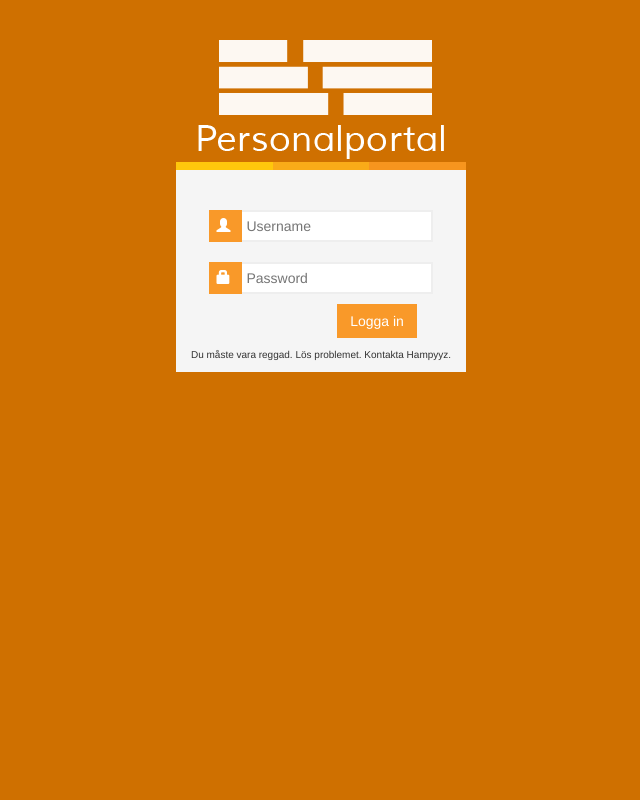
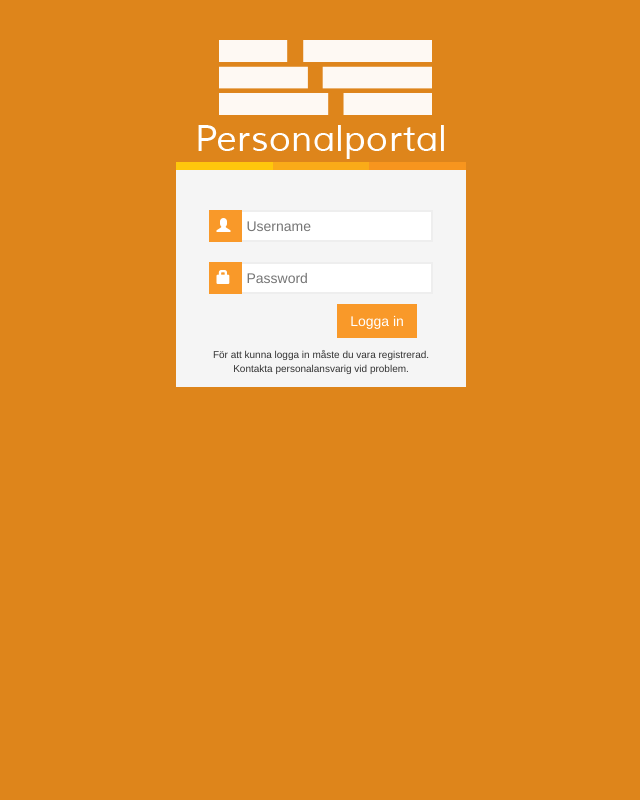
Before and after one commit to frihu306/Portalen, a PHP site: page /login.php in a window 1280 px wide. Shown: the whole page, without its empty margins (319-959 px from the left). Run offline with PHP 8.4, Linux system fonts and the light colour scheme.

Commit message:
something login?

```diff
--- a/login.php
+++ b/login.php
@@ -43,7 +43,7 @@ if(isset($_POST['log_in']))
     <style type="text/css">
       /* Override some defaults */
       html, body {
-        background-color: #cf7000;
+        background-color: #de851b;
       }
       body {
         padding-top: 40px;
@@ -167,7 +167,7 @@ cursor: auto;
 					  <button class="btn primary" type="submit" name="log_in">Logga in</button>
 					</fieldset>
 				  </form></center>
-				  		<div class="info"><p>Du måste vara reggad. Lös problemet. Kontakta Hampyyz.</p></div>
+				  		<div class="info"><p>För att kunna logga in måste du vara registrerad. </br>Kontakta personalansvarig vid problem.</p></div>
 				</div>
 			 </div>
 	</div>
```
